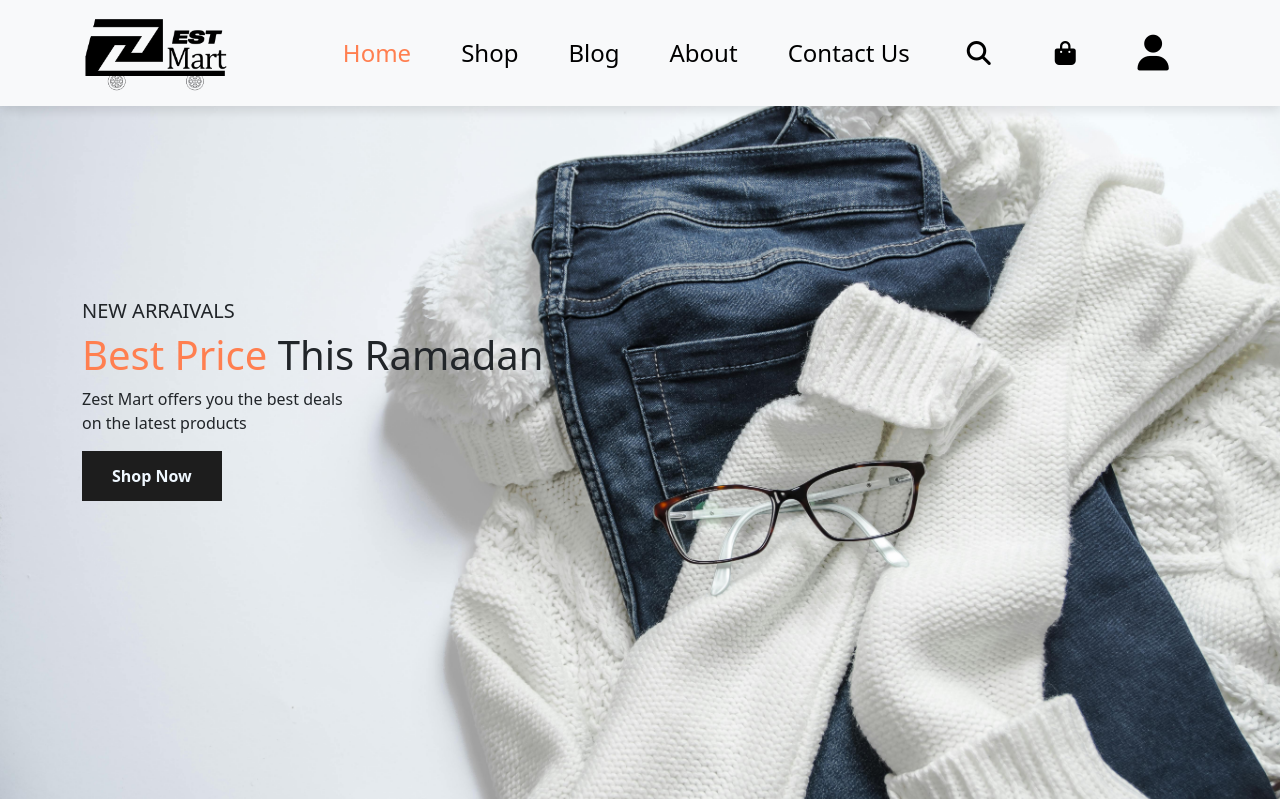
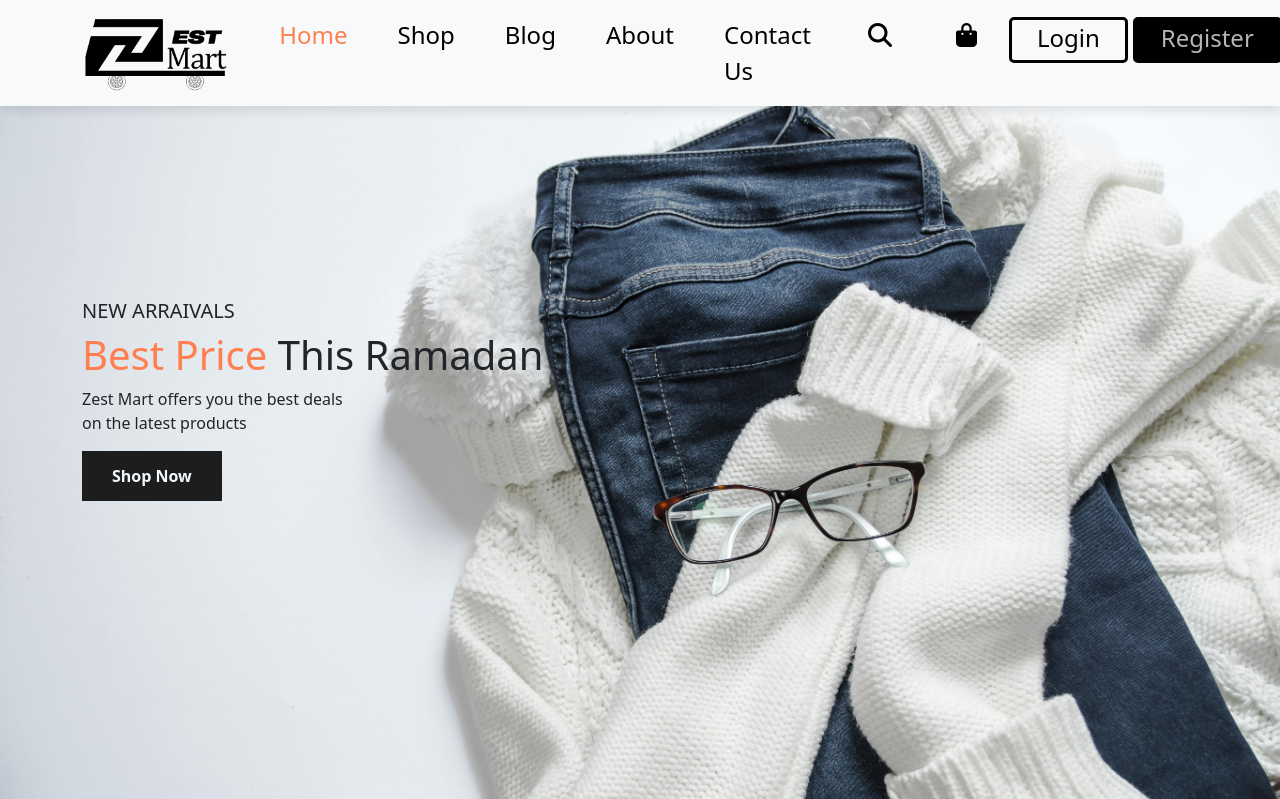
Before and after one commit to Mosta-fizur/Zest-mart, a PHP site: page / in a window 1280 px wide. Shown: the top 799 px of the page. Run offline with PHP 8.4, Linux system fonts and the light colour scheme.

Commit message:
started php

```diff
--- a/index.html
+++ b/index.php
@@ -58,8 +58,12 @@ git push -->
               <i class="fa-solid fa-bag-shopping"></i></a>
           </li>
           <li class="nav-item">
-            <a class="nav-link " aria-current="page" href="login.html">
-              <i class="fa-solid fa-user fa-beat fa-lg"></i></a>
+            <a class="nav-link log_nav pb-1" aria-current="page" href="login.html">
+              Login</a>
+          </li>
+          <li class="nav-item">
+            <a class="nav-link reg_nav pb-1" aria-current="page" href="registration.html">
+              Register</a>
           </li>
 
       </div>
@@ -526,6 +530,7 @@ git push -->
   <script src="https://cdn.jsdelivr.net/npm/bootstrap@5.3.3/dist/js/bootstrap.bundle.min.js"
     integrity="sha384-YvpcrYf0tY3lHB60NNkmXc5s9fDVZLESaAA55NDzOxhy9GkcIdslK1eN7N6jIeHz"
     crossorigin="anonymous"></script>
+    <script src="script.js"></script>
 </body>
 
 </html>
--- a/style.css
+++ b/style.css
@@ -123,7 +123,19 @@ button:hover {
     color: black;
     transition: 0.3s ease;
 }
-
+.navbar-light .navbar-nav .nav-item .log_nav{
+    border: 3px solid black;
+    border-radius: 5px;
+}
+.navbar-light .navbar-nav .nav-item .reg_nav{
+    color: #b6b6b6;
+    background-color: black;
+    border-radius: 5px;
+    margin-left: 5px;
+    border: 3px solid black;
+    padding-left: -1px;
+    padding-right: -1px;
+}
 
 .navbar-light .navbar-nav .nav-item .nav-link:hover,
 .navbar-light .navbar-nav .nav-item .nav-link.active {
```
Also changed, not shown: login.html (+4 -4 lines), connection.php (added), script.js (added).
